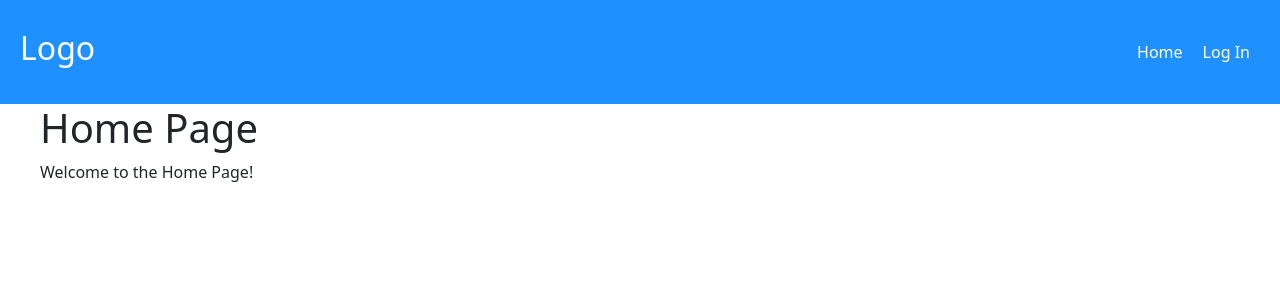
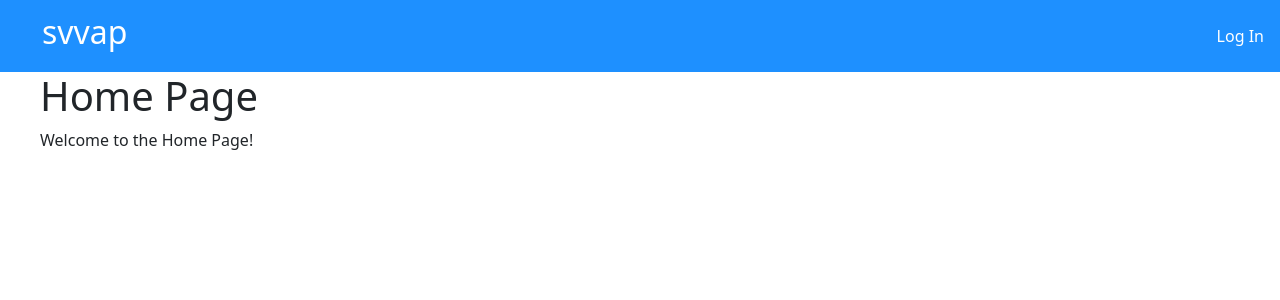
Before and after one commit to heliochromic/books-swap-rest-app, a React (Create React App) app in the folder frontend/: page / in a window 1280 px wide. Shown: the top 300 px of the page. Built offline with nearby package versions, Linux system fonts and the light colour scheme.

Commit message:
navbar updated

```diff
--- a/frontend/src/App.css
+++ b/frontend/src/App.css
@@ -4,6 +4,6 @@ main {
 }
 
 section {
-    margin: 0 auto;
+    margin: 20px auto;
     max-width: 1200px;
 }
--- a/frontend/src/Catalog/Catalog.css
+++ b/frontend/src/Catalog/Catalog.css
@@ -56,7 +56,7 @@
 }
 
 #carouselExampleAutoplaying {
-    height: 600px;
+    height: 500px;
     width: 600px;
 
 }
@@ -65,6 +65,15 @@
     width: 100%;
     height: 100%;
     object-fit: contain;
+}
+
+.imageDetailCrop {
+    display: block;
+    height: 500px;
+    width: 600px;
+    background-size: cover;
+    background-repeat: no-repeat;
+    background-position: top;
 }
 
 .modal-body {
--- a/frontend/src/Header/Header.css
+++ b/frontend/src/Header/Header.css
@@ -1,28 +1,19 @@
-header {
-    display: flex;
-    align-items: center;
-    justify-content: space-between;
-    background-color: dodgerblue;
-    color: white;
-    height: 15%;
+#logo {
+    color:white;
+    padding: 0 30px;
 }
 
-header > nav {
-    display: flex;
+.navbar {
+    background-color: dodgerblue;
+    position: sticky;
+    top: 0;
+    width: 100%;
+    z-index: 1000;
+    color: white;
 }
 
-header > h2 {
-    margin-left: 20px;
+.nav-item a {
+    color: white;
+    all: unset;
+    cursor: pointer;
 }
-
-header > nav > div {
-    display: block;
-    padding: 10px;
-}
-header > nav > div > a{
-    text-decoration: none;
-    color: white;
-}
-.login-ref{
-    margin-right: 20px;
-}
--- a/frontend/src/Header/Header.jsx
+++ b/frontend/src/Header/Header.jsx
@@ -6,13 +6,10 @@ import Main from '../Main/Main';
 import {getConfig} from '../utils'
 import Offcanvas from "../Offcanvas/Offcanvas";
 
-
-
 const Header = () => {
     const [isAuthenticated, setIsAuthenticated] = useState(false);
 
     useEffect(() => {
-        // Check if the token is present in session storage
         const token = sessionStorage.getItem('token');
         if (token) {
             setIsAuthenticated(true);
@@ -23,63 +20,59 @@ const Header = () => {
 
     const handleLogout = async () => {
         try {
-            // Get CSRF token from cookies
-            const config = getConfig()
-            // Send POST request to logout endpoint
+            const config = getConfig();
             await axios.post('http://localhost:8000/api/logout/', {}, config);
             sessionStorage.removeItem('token');
             console.log('Logout successful');
         } catch (error) {
             console.error('Logout failed:', error);
         }
-        // Clear session storage
         sessionStorage.clear();
-        // Redirect to home page
         window.location.href = '/';
     };
 
     return (
         <Router>
-            <header>
-                <h2>Logo</h2>
-                <nav>
+            <nav className="navbar navbar-secondary navbar-expand-lg">
+                <div className="container-fluid">
+                    <Link className="navbar-brand" to="/">
+                        <h2 id="logo">
+                            svvap
+                        </h2></Link>
+                    <button className="navbar-toggler" type="button" data-bs-toggle="collapse"
+                            data-bs-target="#navbarSupportedContent" aria-controls="navbarSupportedContent"
+                            aria-expanded="false" aria-label="Toggle navigation">
+                        <span className="navbar-toggler-icon"></span>
+                    </button>
+                    <div className="collapse navbar-collapse" id="navbarSupportedContent">
+                        <ul className="navbar-nav ms-auto mb-2 mb-lg-0">
+                            {isAuthenticated && <li className="nav-item m-1">
+                                <Link to="/catalog">Catalog</Link>
+                            </li>}
+                            {isAuthenticated && <li className="nav-item m-1">
+                                <Link to="/profile">Profile</Link>
+                            </li>}
+                            {isAuthenticated && <li className="nav-item m-1">
+                                <Link to="/map">Map</Link>
+                            </li>}
+                            {isAuthenticated &&
+                                <li className="nav-item m-1" type="button" data-bs-toggle="offcanvas"
+                                    data-bs-target="#offcanvasWithBothOptions">
                                     <div>
-                        <Link to="/">Home</Link>
-                    </div>
-                    {isAuthenticated && <div>
-                        <Link to="/catalog">Catalog</Link>
-                    </div>}
-                    {isAuthenticated && <div>
-                        <Link to="/profile">Profile</Link>
-                    </div>}
-                    {isAuthenticated && <div>
-                        <Link to="/map">Map</Link>
-                    </div>}
-
-                    {isAuthenticated && (
-                        <>
-                            <div className="offcanvasButton" type="button" data-bs-toggle="offcanvas"
-                                 data-bs-target="#offcanvasWithBothOptions"
-                                 aria-controls="offcanvasWithBothOptions"
-                                 title="Open Offcanvas">
                                         Requests
                                     </div>
-                            <Offcanvas/>
-                        </>
-                    )}
-
-                    {!isAuthenticated && (
-                        <div className="login-ref">
+                                </li>}
+                            {!isAuthenticated && <li className="nav-item m-1">
                                 <Link to="/login">Log In</Link>
+                            </li>}
+                            {isAuthenticated && <li className="nav-item m-1">
+                                <Link to="/" onClick={handleLogout}>Logout</Link>
+                            </li>}
+                        </ul>
                     </div>
-                    )}
-                    {isAuthenticated && (
-                        <div>
-                            <Link to="/" onClick={handleLogout}>Logout</Link>
                 </div>
-                    )}
             </nav>
-            </header>
+            {isAuthenticated && <Offcanvas/>}
             <Main setIsAuthenticated={setIsAuthenticated}/>
         </Router>
     );
--- a/frontend/src/Offcanvas/Offcanvas.jsx
+++ b/frontend/src/Offcanvas/Offcanvas.jsx
@@ -31,7 +31,7 @@ const Offcanvas = () => {
 
     return (
         <section className="offcanvasContainer">
-            <div className="offcanvas offcanvas-end" tabIndex="-1" id="offcanvasWithBothOptions"
+            <div className="offcanvas offcanvas-end w-50" tabIndex="-1" id="offcanvasWithBothOptions"
                 aria-labelledby="offcanvasWithBothOptions">
                 <div className="offcanvas-header">
                     <h5 className="offcanvas-title" id="offcanvasWithBothOptions">Backdrop with scrolling</h5>
```
Lines whose indentation alone changed are shown as unchanged.
